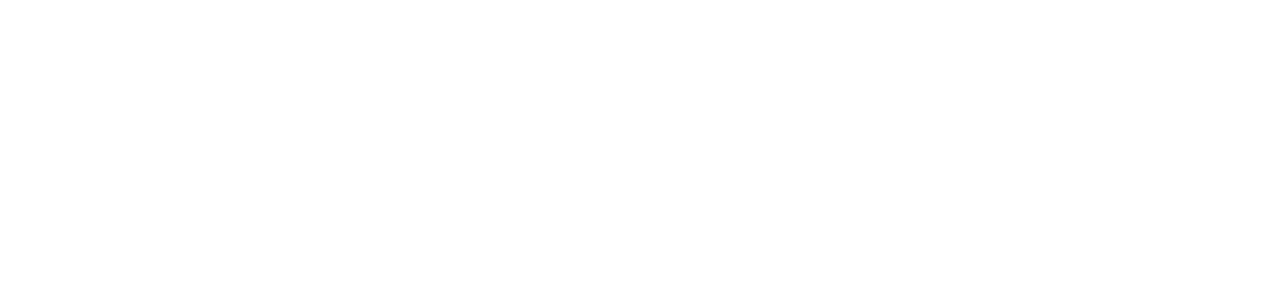
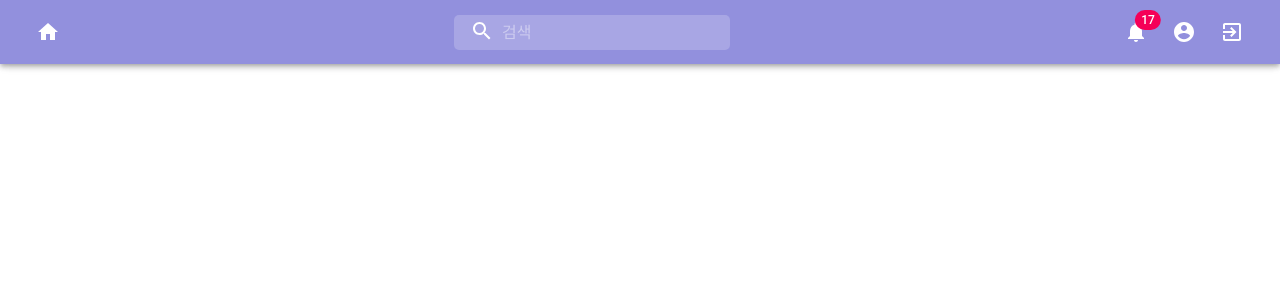
Before and after one commit to Koozzi/black-gomushin, a React (Create React App) app in the folder front/black-gomushin/: page /search in a window 1280 px wide. Shown: the top 300 px of the page. Built offline with nearby package versions, Linux system fonts and the light colour scheme; sample sign-in values are in the browser's storage.

Commit message:
feat : searchView 라우팅 searchView 기본 컴포넌트 구축

```diff
--- a/front/black-gomushin/src/App.js
+++ b/front/black-gomushin/src/App.js
@@ -5,6 +5,7 @@
 import LoginView from './pages/LoginView';
 import MainView from './pages/MainView';
 import DetailView from './pages/DetailView';
+import SearchView from './pages/SearchView';
 import { useSelector } from 'react-redux';
 
 const App = () => {
@@ -21,6 +22,7 @@
       <Switch>
         <Route exact path="/" component={MainView} />
         <Route path="/detail" component={DetailView} />
+        <Route path="/search" component={SearchView} />
       </Switch>
     </>
   );
--- /dev/null
+++ b/front/black-gomushin/src/pages/SearchView.jsx
@@ -0,0 +1,13 @@
+import React from 'react';
+import styled from 'styled-components';
+import Header from '../components/common/header';
+
+const SearchView = () => {
+  return (
+    <>
+      <Header></Header>
+    </>
+  );
+};
+
+export default SearchView;
```
